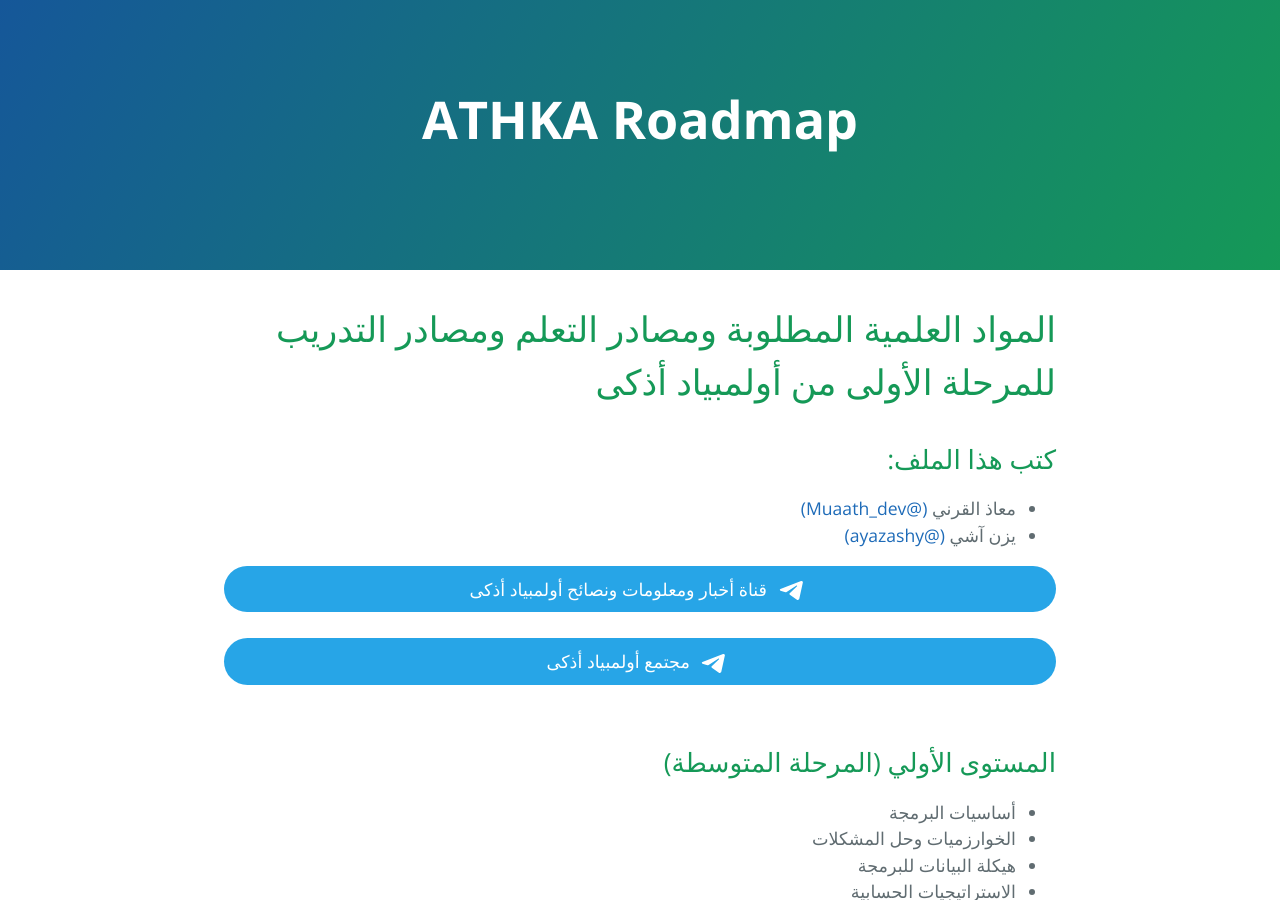
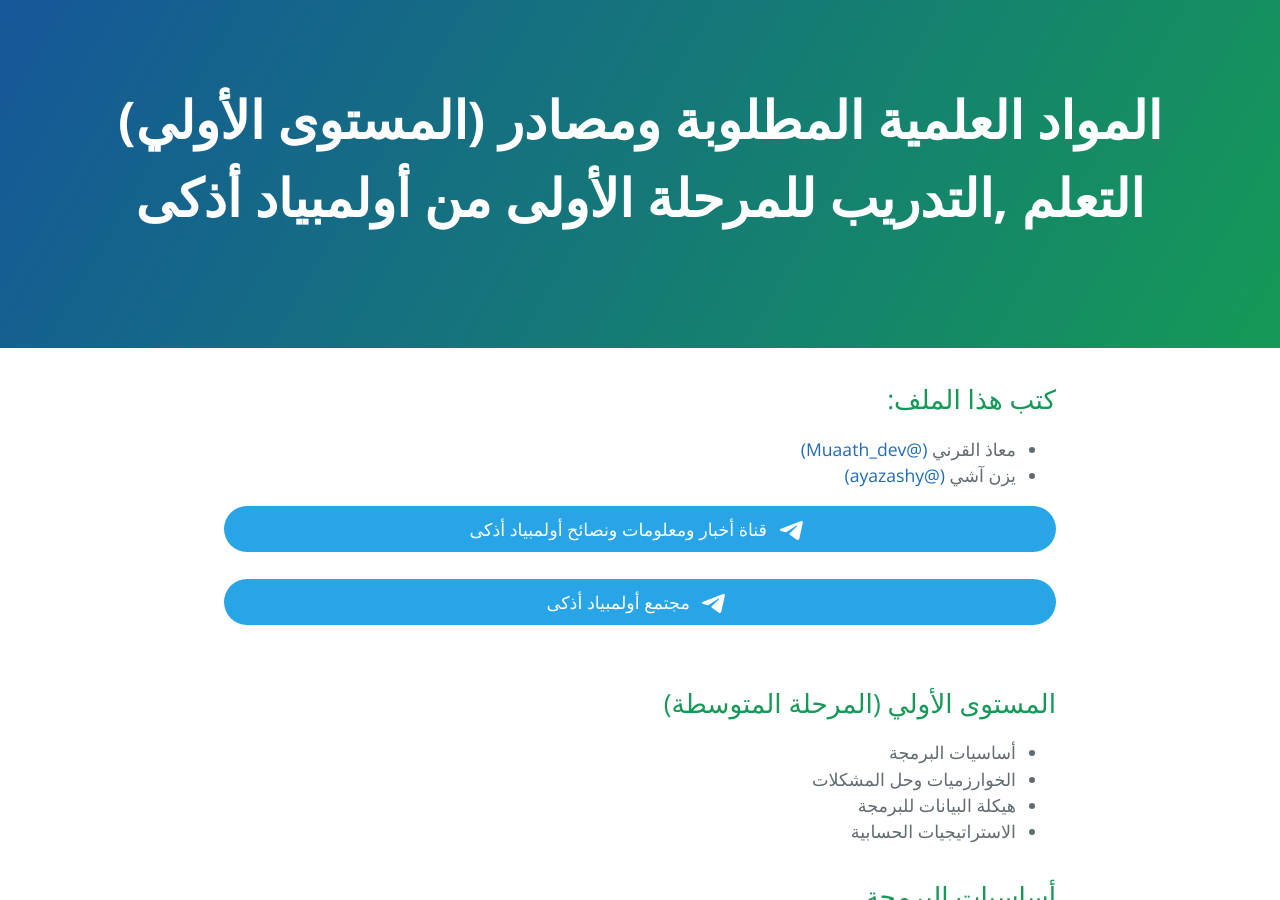
Before and after one commit to Teqaniaat/Teqaniaat, a Jekyll site: the page built from athka/first_exam_topics_junior_ar.md, in a window 1280 px wide and 900 px high. Built offline with Jekyll 4.4.1, drawn with Linux system fonts in a browser that asks for light colours; the repository's description, which GitHub fills in, is left out.

Commit message:
Update first_exam_topics_junior_ar.md

```diff
--- a/athka/first_exam_topics_junior_ar.md
+++ b/athka/first_exam_topics_junior_ar.md
@@ -1,9 +1,8 @@
 ---
-title: 'ATHKA Roadmap'
+title: '(المستوى الأولي) المواد العلمية المطلوبة ومصادر التعلم ,التدريب للمرحلة الأولى من أولمبياد أذكى'
 layout: athkaAR
 lang: ar
 ---
-# المواد العلمية المطلوبة ومصادر التعلم ومصادر التدريب للمرحلة الأولى من أولمبياد أذكى
 
 <h2>كتب هذا الملف:</h2>
 <ul>
```
